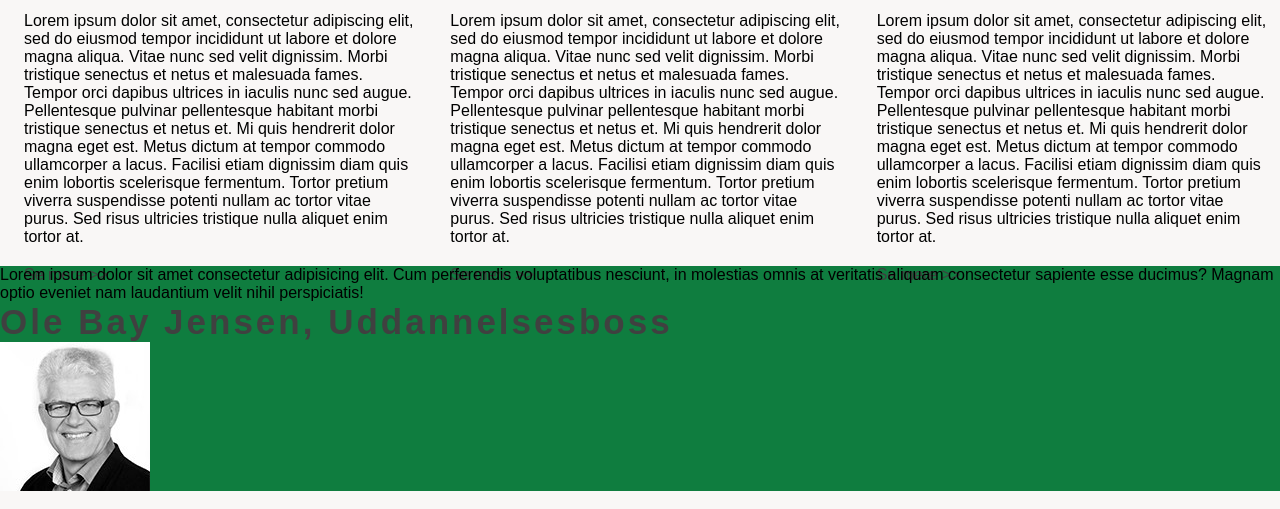
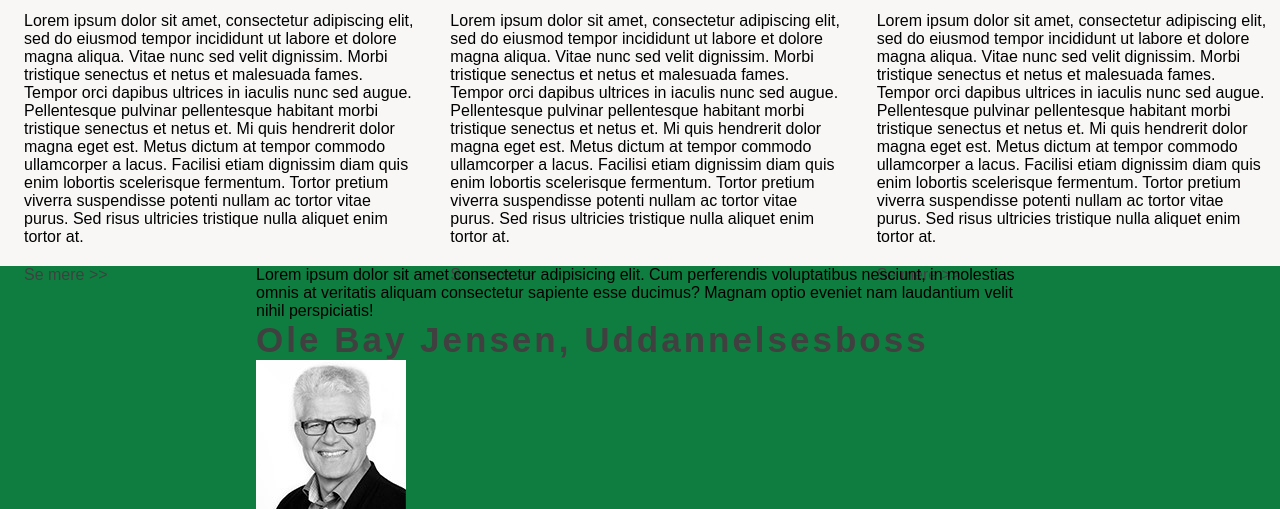
Before and after one commit to matt2256/EksamensOpgave-Aspit_Fokuserede_Talent, a website: page index.html in a window 1280 px wide. Shown: the part 1300-1809 px from the top of the page. Drawn offline with Linux system fonts and the light colour scheme.

Commit message:
centering citatbox

```diff
--- a/sass/pages/_home.scss
+++ b/sass/pages/_home.scss
@@ -10,7 +10,6 @@
     &__background {
         background-color: $color-primary-dark;
         display: flex;
-        flex-direction: column;
         justify-content: center;
     }
 
@@ -25,4 +24,8 @@
     &__photo {
 
     }
+
+    &--centering {
+        width: 60%;
+    }
 }
```
Also changed, not shown: css/style.css.
